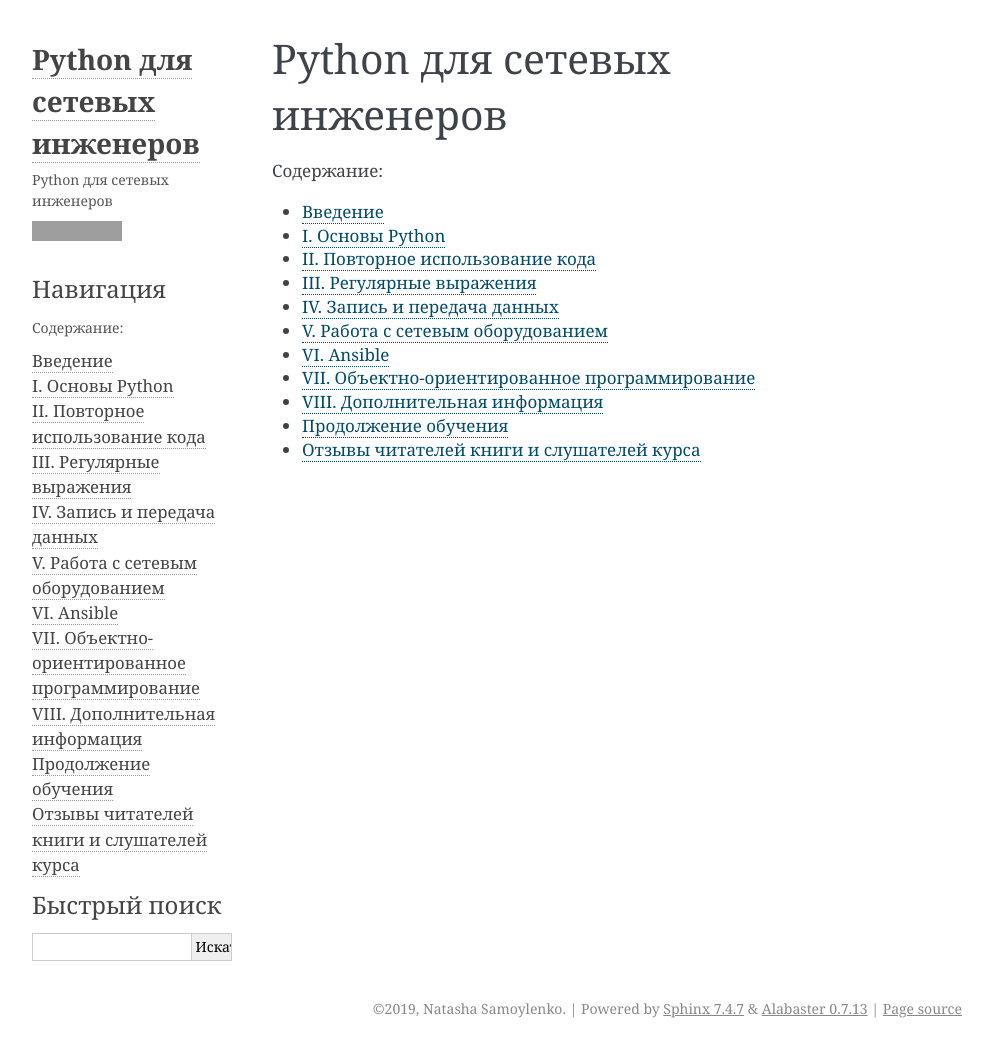
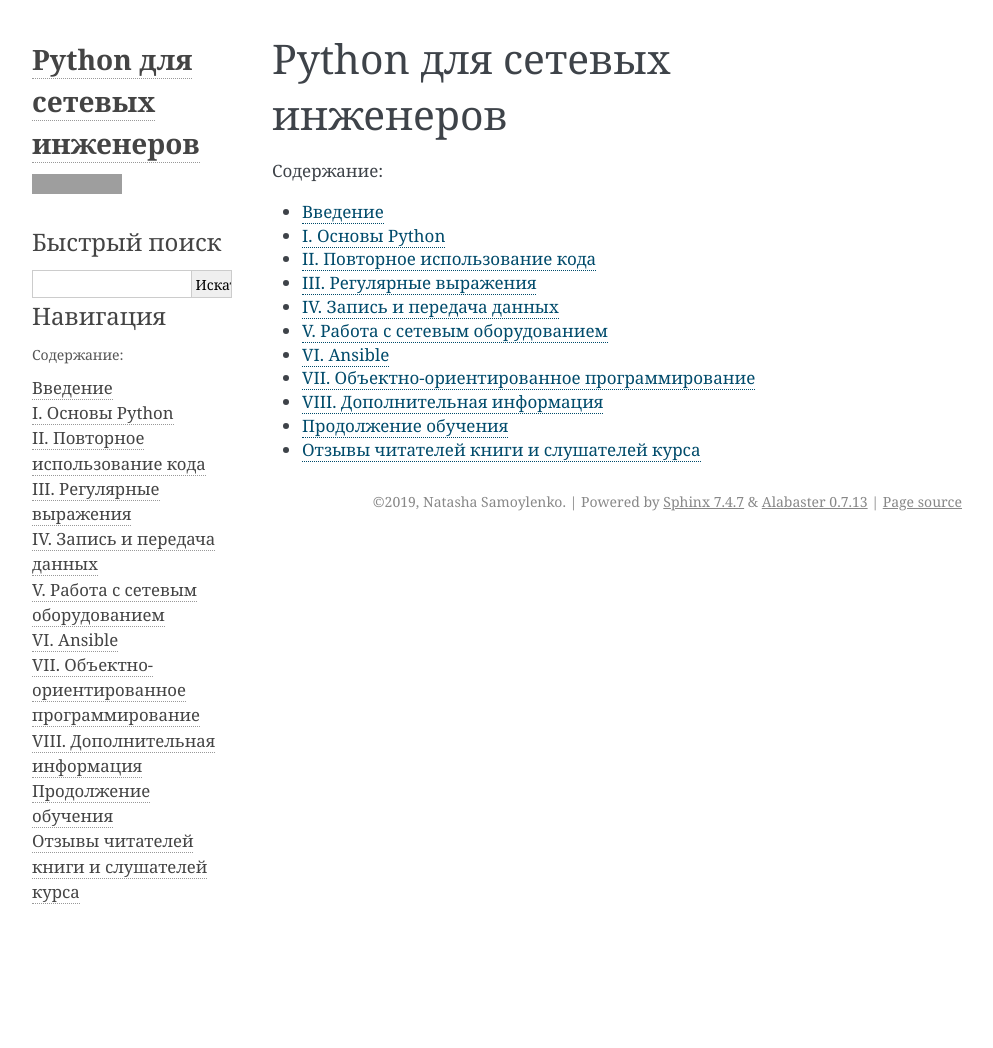
Before and after one commit to natenka/pyneng-book, a Sphinx documentation site: the page built from docs/source/index.rst, in a window 1280 px wide and 1048 px high. Shown: the whole window, without its empty margins (148-1141 px from the left). Built offline with Sphinx 7.4.7, drawn with Linux system fonts in a browser that asks for light colours; pages that are not in the unit, such as notebooks, are missing from menus; grey boxes are pictures that could not be loaded.

Commit message:
TOC changes

```diff
--- a/docs/source/conf.py
+++ b/docs/source/conf.py
@@ -56,12 +56,12 @@
 #
 html_theme = 'alabaster'
 html_theme_options = {
-    "description": "Python для сетевых инженеров",
+    "fixed_sidebar": True,
     "github_user": "natenka",
     "github_repo": "pyneng-book",
 }
 html_sidebars = {
-    "**": ["about.html", "navigation.html", "searchbox.html", "donate.html"]
+    "**": ["about.html", "searchbox.html", "localtoc.html", "navigation.html"]
 }
 
 # Add any paths that contain custom static files (such as style sheets) here,
```
Also changed, not shown: 1 other file.
